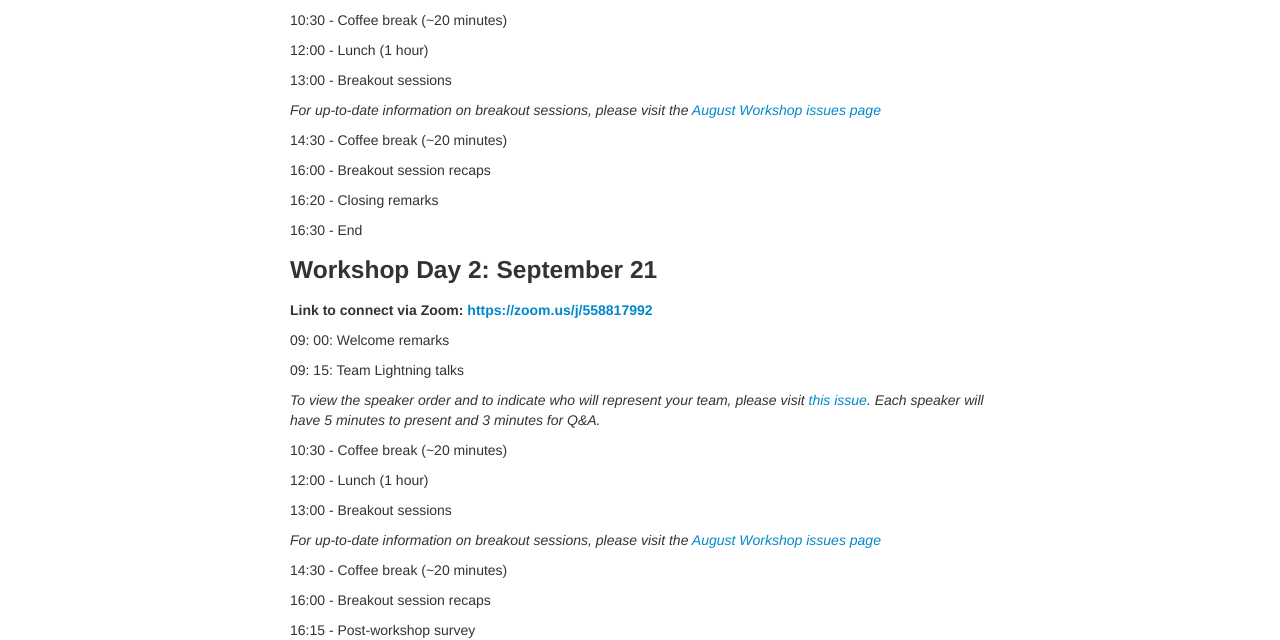
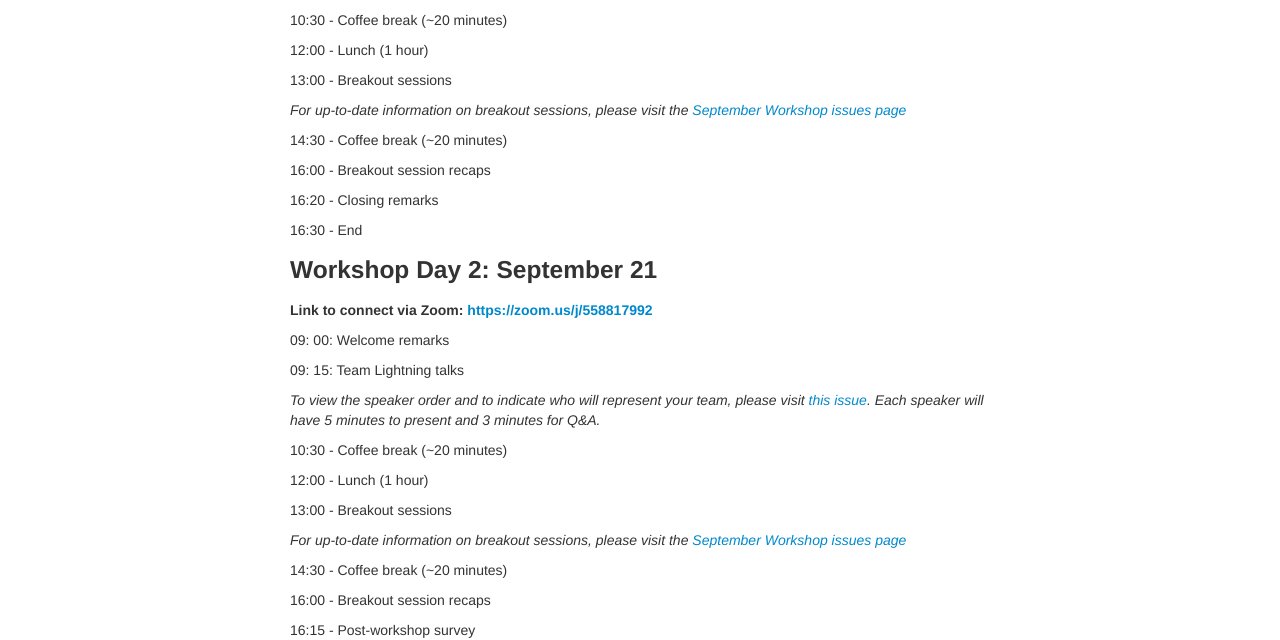
Before and after one commit to dcppc/2018-september-workshop, a Jekyll site: the page built from docs/agenda.md, in a window 1280 px wide. Shown: the part 342-982 px from the top of the page. Built offline with Jekyll 4.4.1, drawn with Linux system fonts in a browser that asks for light colours.

Commit message:
fix link to issues

```diff
--- a/docs/agenda.md
+++ b/docs/agenda.md
@@ -2,7 +2,6 @@
 layout: page
 title: September 2018 DCPPC Workshop
 tagline: Agenda
-
 ---
 
 ### Workshop Day 1: September 20
@@ -21,7 +20,7 @@ _To view the speaker order and to indicate who will represent your team, please
 
 13:00 -  Breakout sessions
 
-_For up-to-date information on breakout sessions, please visit the [August Workshop issues page](https://github.com/dcppc/2018-september-workshop/issues)_
+_For up-to-date information on breakout sessions, please visit the [September Workshop issues page](https://github.com/dcppc/2018-september-workshop/issues)_
 
 14:30 - Coffee break (~20 minutes)
 
@@ -48,7 +47,7 @@ _To view the speaker order and to indicate who will represent your team, please
 
 13:00 -  Breakout sessions
 
-_For up-to-date information on breakout sessions, please visit the [August Workshop issues page](https://github.com/dcppc/2018-september-workshop/issues)_
+_For up-to-date information on breakout sessions, please visit the [September Workshop issues page](https://github.com/dcppc/2018-september-workshop/issues)_
 
 14:30 - Coffee break (~20 minutes)
 
```
